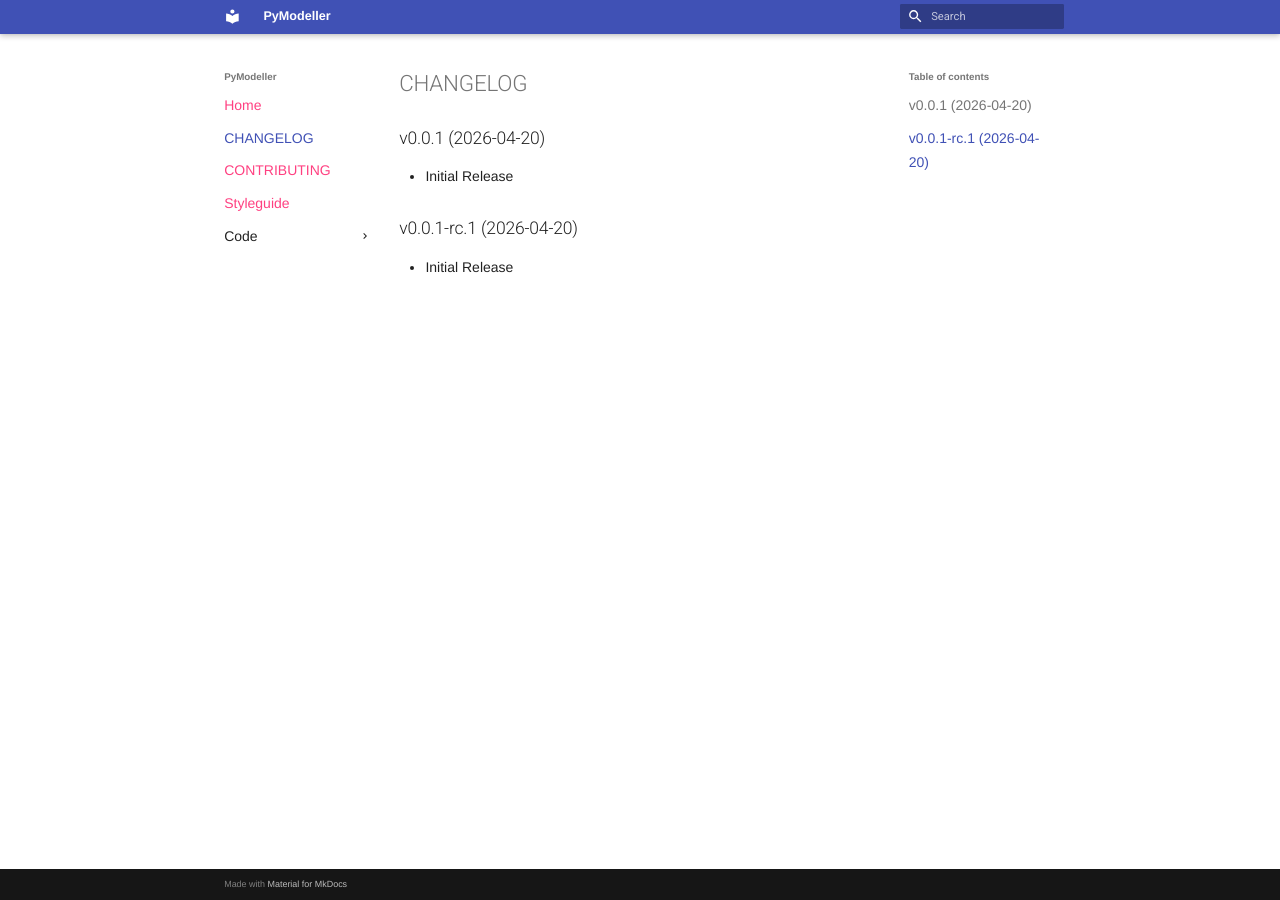
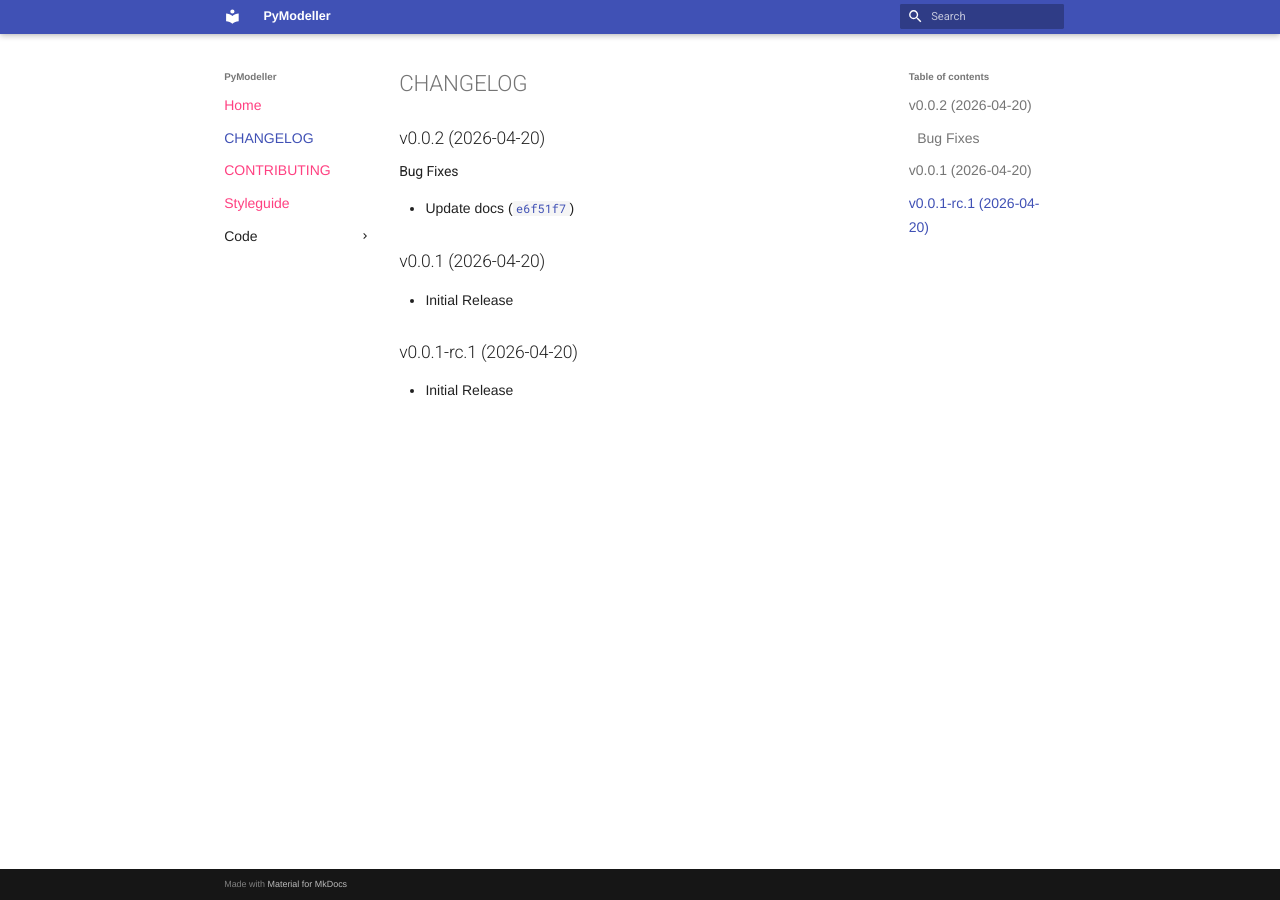
Before and after one commit to pymodeller/PyModeller, an MkDocs documentation site: the page built from docs/CHANGELOG.md, in a window 1280 px wide. Built offline with MkDocs 1.6.1 and Material for MkDocs 9.7.7, drawn with Linux system fonts in a browser that asks for light colours; nearby versions of some CDN libraries; library files that are not in the unit come from our copies; plug-ins that fetch from the network failed and are left out.

Commit message:
0.0.2
Automatically generated by python-semantic-release

```diff
--- a/docs/CHANGELOG.md
+++ b/docs/CHANGELOG.md
@@ -1,6 +1,14 @@
 # CHANGELOG
 
 <!-- version list -->
+
+## v0.0.2 (2026-04-20)
+
+### Bug Fixes
+
+- Update docs
+  ([`e6f51f7`](https://github.com/pymodeller/PyModeller/commit/e6f51f738357462910949c9f4861a154c120daf3))
+
 
 ## v0.0.1 (2026-04-20)
 
--- a/pyproject.toml
+++ b/pyproject.toml
@@ -1,6 +1,6 @@
 [project]
 name = "pymodeller"
-version = "0.0.1"
+version = "0.0.2"
 description = "Package who read models from yaml and crate models using pydantic "
 readme = "README.md"
 license = { file = "LICENSE" }
--- a/src/pymodeller/__init__.py
+++ b/src/pymodeller/__init__.py
@@ -1 +1 @@
-__version__ = "0.0.1"
+__version__ = "0.0.2"
```
